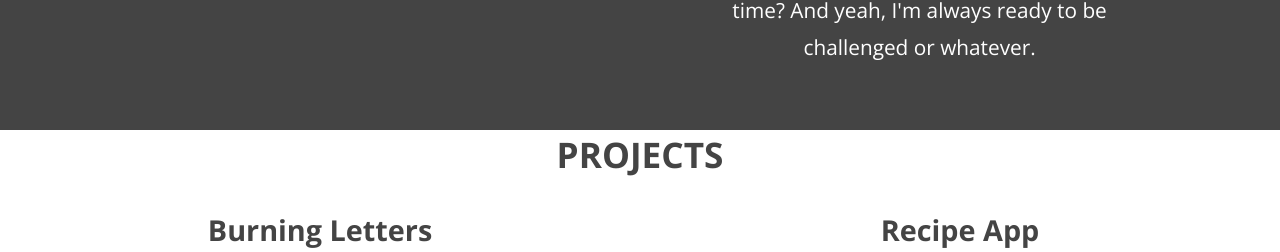
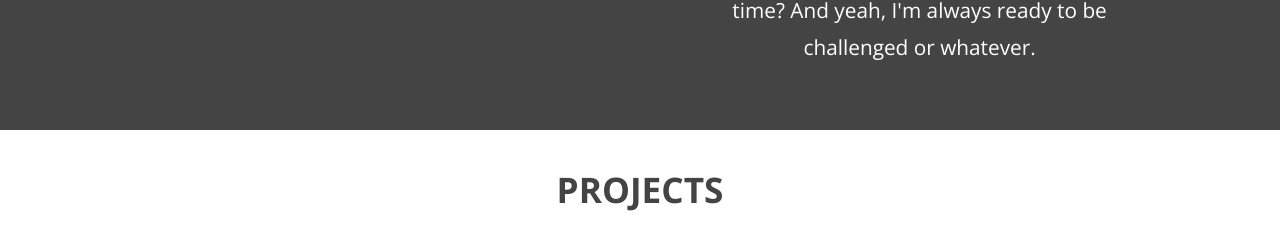
Before and after one commit to czcarrizales/react-portfolio, a React (Create React App) app: page / in a window 1280 px wide. Shown: the part 1020-1272 px from the top of the page. Built offline with nearby package versions, Linux system fonts and the light colour scheme; the HTML template or start-up script is replaced by a standard one.

Commit message:
adding className to projects h2 and giving it back it's top margin

```diff
--- a/src/components/App.js
+++ b/src/components/App.js
@@ -33,7 +33,7 @@ function App() {
       <Navbar />
       <Hero />
       <About />
-      <h2>PROJECTS</h2>
+      <h2 className="projects">PROJECTS</h2>
       <div className="portfolio-container">
         {portfolio.map((p) => {
           return <Showcase title={p.title} text={p.text} image={p.image} />;
--- a/src/css/App.css
+++ b/src/css/App.css
@@ -8,9 +8,12 @@
 .portfolio-container h2 {
     font-size: 2.2rem;
     text-align: center;
-    margin-top: 1em;
     margin-bottom: .5em;
     font-weight: bold;
+}
+
+.projects {
+    margin-top: 1em;
 }
 
 @media (min-width: 800px) {
```
